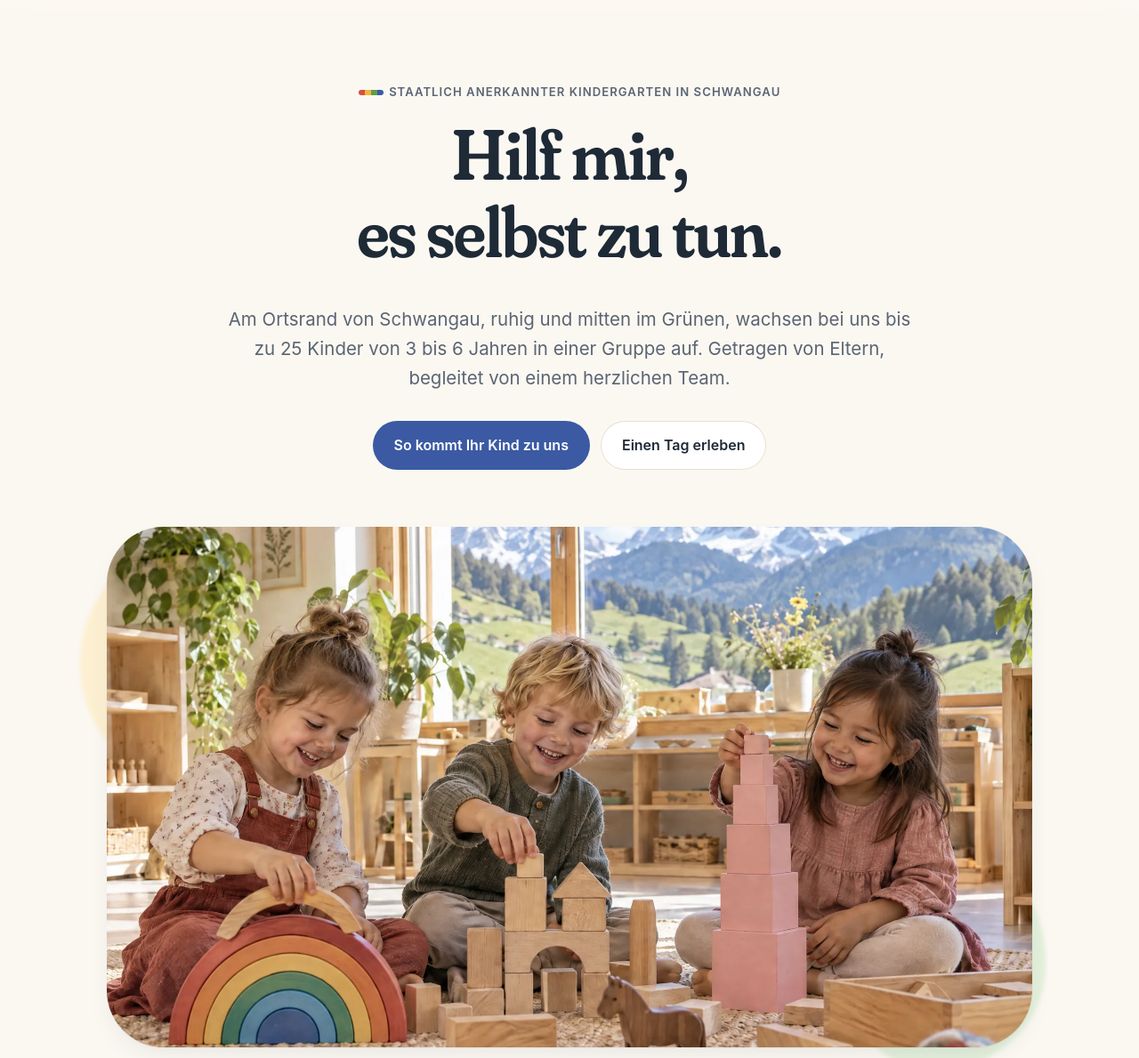
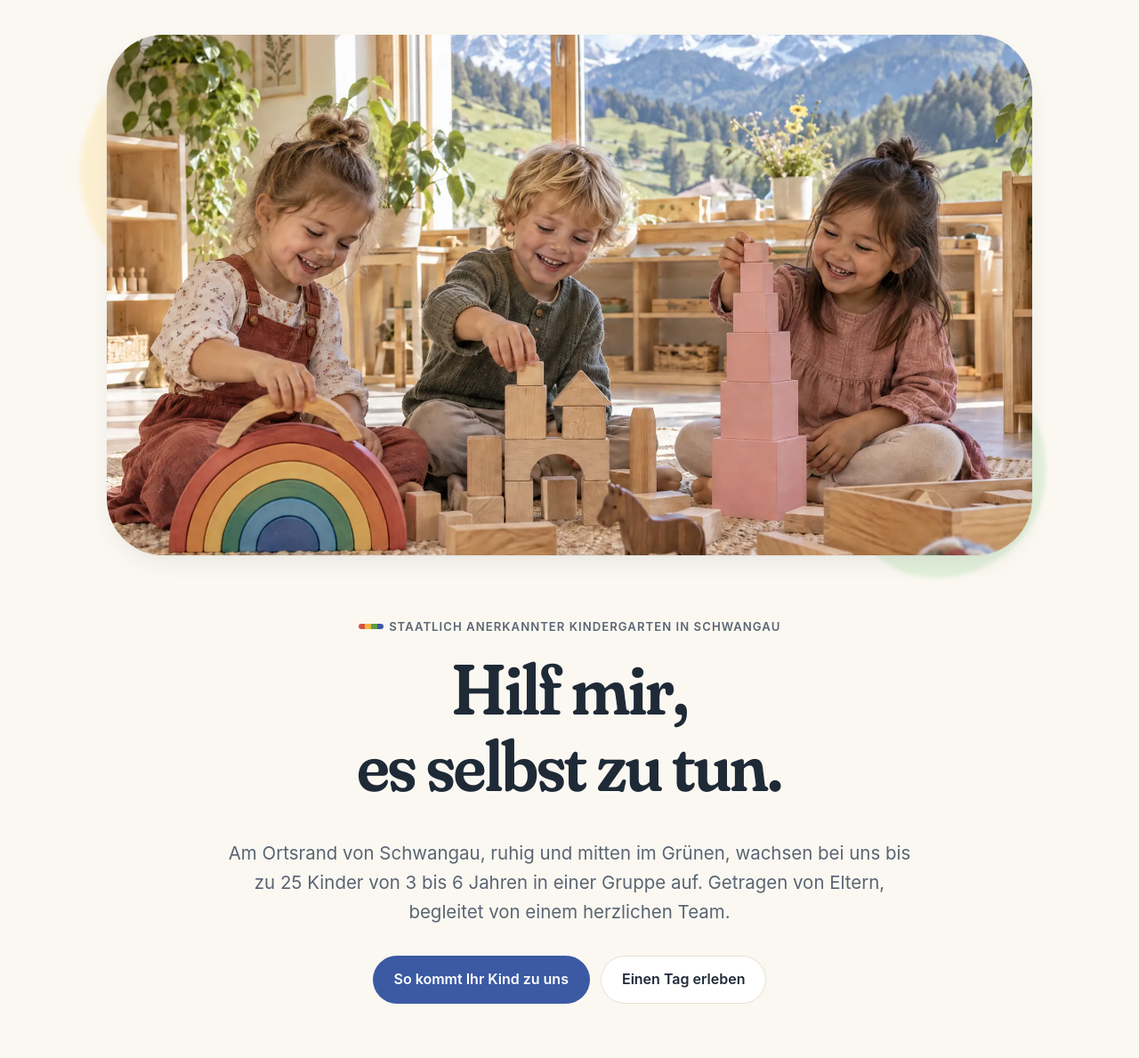
Before and after one commit to nicolaslekai/montessori-schwangau, a plain HTML site: page docs/index.html in a window 1280 px wide. Shown: the part 54-1243 px from the top of the page at 89% size. Drawn offline with Linux system fonts and the light colour scheme.

Commit message:
Hero-Bild über die Überschrift setzen
Co-Authored-By: Claude Opus 5.5 <noreply@anthropic.com>

```diff
--- a/docs/assets/style.css
+++ b/docs/assets/style.css
@@ -122,15 +122,16 @@ p { margin: 0 0 1em; }
 .btn-ghost:hover { background: var(--sand); }
 
 /* ---------- Hero ---------- */
-.hero { padding: clamp(2.5rem, 6vw, 5rem) 0 0; text-align: center; overflow: hidden; }
+.hero { padding: clamp(1rem, 2.5vw, 1.75rem) 0 0; text-align: center; overflow: hidden; }
 .hero .lead { margin: 0 auto; }
 .hero .btns { justify-content: center; }
-.hero-media { position: relative; margin-top: clamp(2.5rem, 5vw, 4rem); }
+.hero-media { position: relative; margin-bottom: clamp(2.5rem, 5vw, 4rem); }
 .hero-media img {
   width: 100%; aspect-ratio: 1920 / 1080; object-fit: cover; object-position: 50% 40%;
   border-radius: clamp(28px, 5vw, 64px);
   box-shadow: var(--shadow);
 }
+@media (max-width: 620px) { .hero-media img { aspect-ratio: 4 / 3; } }
 .hero-media .blob { position: absolute; z-index: -1; filter: blur(2px); }
 .hero-media .b1 { width: 38%; top: -9%; left: -8%; color: var(--yellow-soft); }
 .hero-media .b2 { width: 30%; bottom: -12%; right: -6%; color: var(--green-soft); }
--- a/docs/index.html
+++ b/docs/index.html
@@ -53,18 +53,18 @@
   <!-- Hero -->
   <div class="hero">
     <div class="wrap">
+      <div class="hero-media">
+        <svg class="blob b1" viewBox="0 0 200 200" aria-hidden="true"><path fill="currentColor" d="M43-58C56-46 67-31 70-14 73 3 67 22 55 36 43 50 25 59 5 63-15 67-37 66-52 54-67 42-75 19-73-2-71-23-60-42-44-54-28-66-7-71 10-70 27-69 30-70 43-58Z" transform="translate(100 100)"/></svg>
+        <svg class="blob b2" viewBox="0 0 200 200" aria-hidden="true"><path fill="currentColor" d="M50-61C63-49 69-30 70-12 71 6 67 24 56 39 45 54 27 66 7 70-13 74-35 70-50 57-65 44-73 22-72 1-71-20-61-40-46-52-31-64-15-68 3-71 21-74 37-73 50-61Z" transform="translate(100 100)"/></svg>
+        <img src="assets/img/hero.webp" srcset="assets/img/hero-960.webp 960w, assets/img/hero.webp 1920w" sizes="(max-width: 1120px) 100vw, 1120px"
+             width="1920" height="1344" alt="Drei lachende Kinder sitzen auf einem Teppich und spielen mit einem Holzregenbogen, Bauklötzen und dem rosa Turm" fetchpriority="high">
+      </div>
       <span class="eyebrow">Staatlich anerkannter Kindergarten in Schwangau</span>
       <h1>Hilf mir,<br>es selbst zu tun.</h1>
       <p class="lead">Am Ortsrand von Schwangau, ruhig und mitten im Grünen, wachsen bei uns bis zu 25&nbsp;Kinder von 3 bis 6&nbsp;Jahren in einer Gruppe auf. Getragen von Eltern, begleitet von einem herzlichen Team.</p>
       <div class="btns">
         <a class="btn btn-primary" href="#aufnahme">So kommt Ihr Kind zu uns</a>
         <a class="btn btn-ghost" href="#alltag">Einen Tag erleben</a>
-      </div>
-      <div class="hero-media">
-        <svg class="blob b1" viewBox="0 0 200 200" aria-hidden="true"><path fill="currentColor" d="M43-58C56-46 67-31 70-14 73 3 67 22 55 36 43 50 25 59 5 63-15 67-37 66-52 54-67 42-75 19-73-2-71-23-60-42-44-54-28-66-7-71 10-70 27-69 30-70 43-58Z" transform="translate(100 100)"/></svg>
-        <svg class="blob b2" viewBox="0 0 200 200" aria-hidden="true"><path fill="currentColor" d="M50-61C63-49 69-30 70-12 71 6 67 24 56 39 45 54 27 66 7 70-13 74-35 70-50 57-65 44-73 22-72 1-71-20-61-40-46-52-31-64-15-68 3-71 21-74 37-73 50-61Z" transform="translate(100 100)"/></svg>
-        <img src="assets/img/hero.webp" srcset="assets/img/hero-960.webp 960w, assets/img/hero.webp 1920w" sizes="(max-width: 1120px) 100vw, 1120px"
-             width="1920" height="1344" alt="Drei lachende Kinder sitzen auf einem Teppich und spielen mit einem Holzregenbogen, Bauklötzen und dem rosa Turm" fetchpriority="high">
       </div>
       <div class="facts">
         <div><strong>25</strong><span>Plätze in einer Gruppe</span></div>
```
